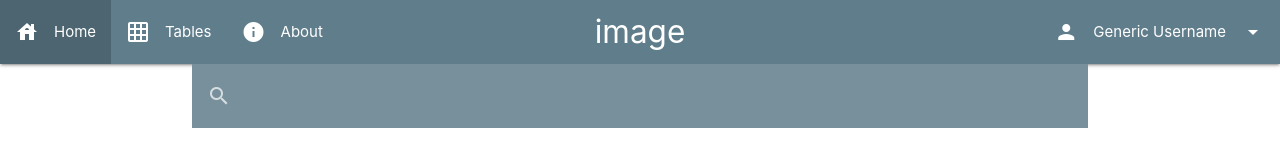
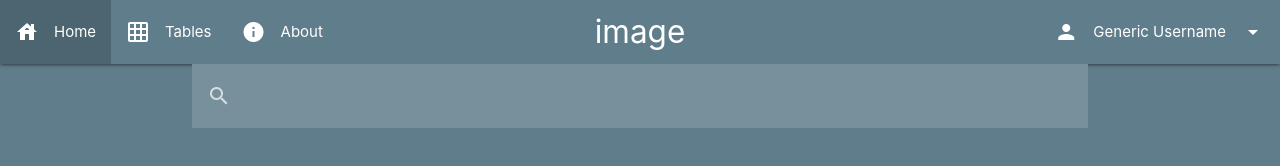
Before and after one commit to olealgoritme/webproject_app, a plain HTML site: page daniel_2.html in a window 1280 px wide. Shown: the top 166 px of the page. Drawn offline with Linux system fonts and the light colour scheme; files whose address does not match are found by name.

Commit message:
Add color to <body>

```diff
--- a/daniel_2.html
+++ b/daniel_2.html
@@ -8,7 +8,7 @@
         <meta name="viewport" content="width=device-width, initial-scale=1.0"/>
     </head>
 
-    <body>
+    <body class="blue-grey">
         <!-- Fixed navigational menu, Start of Navbar area -->
         <div class="navbar-fixed">
             <!-- Dropdown content, js needs to be implemented for it to work -->
```
